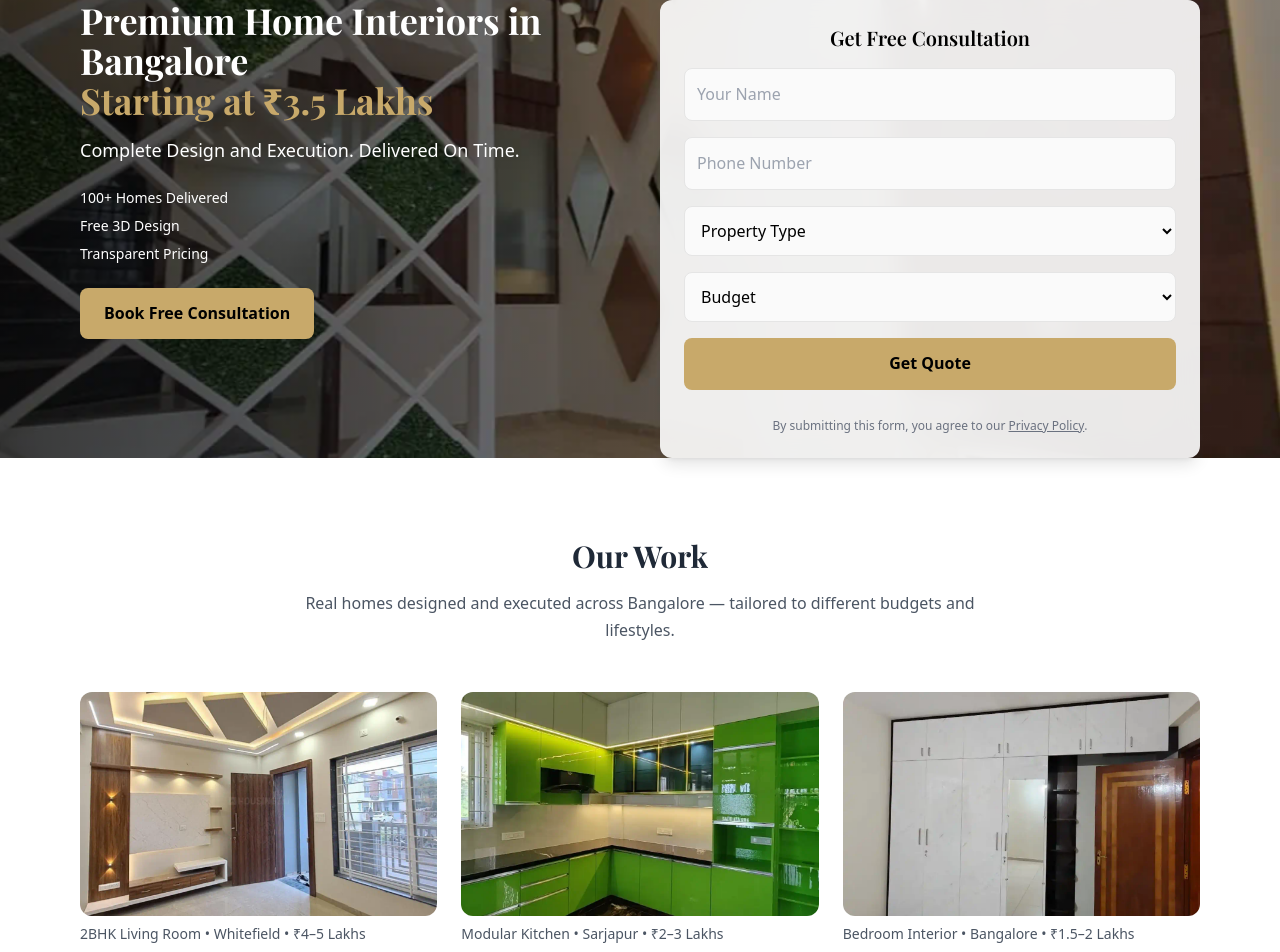
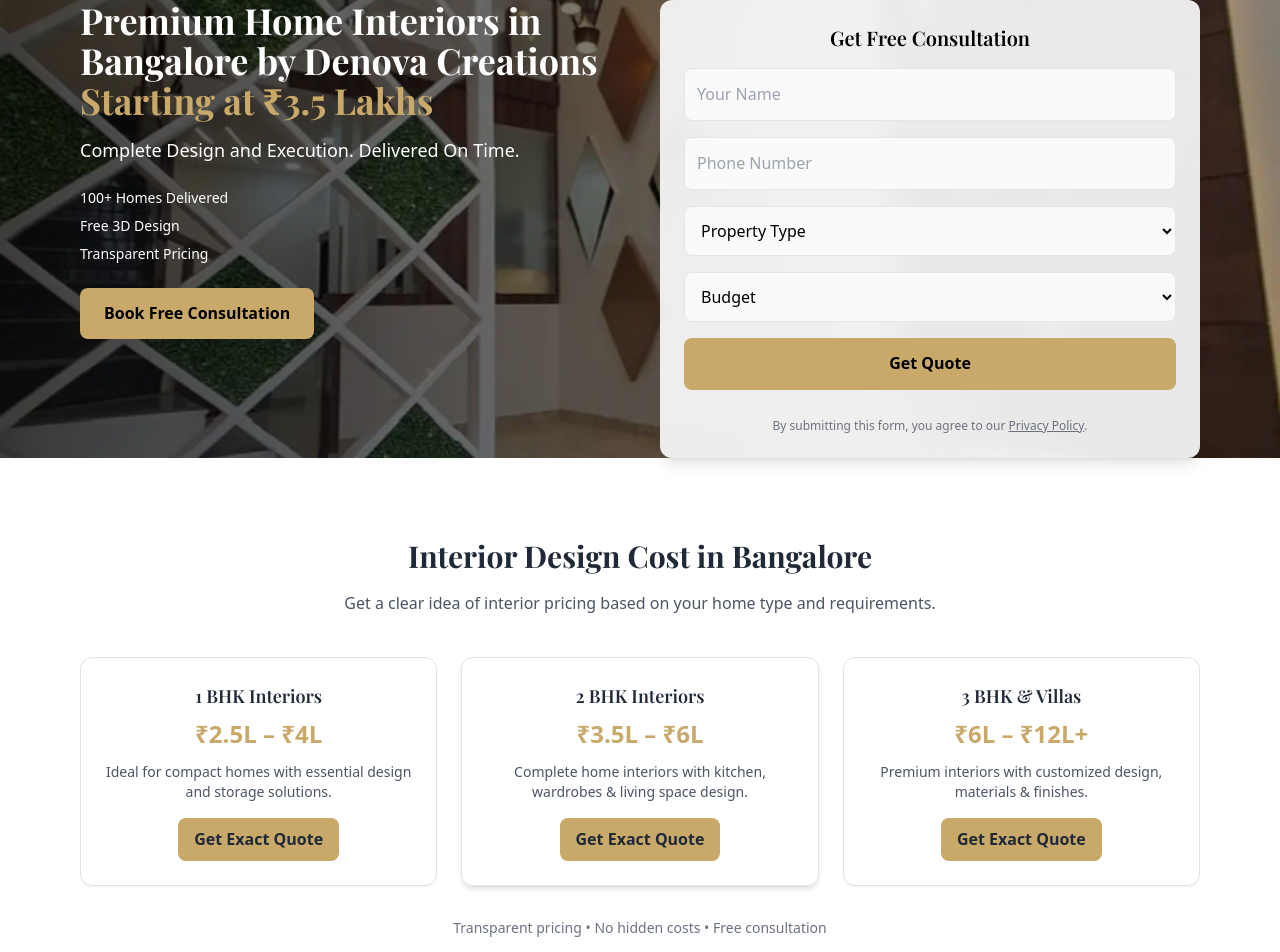
Before and after one commit to deepuv-hub/Denova_Interiors_Website, a React (Create React App) app in the folder frontend/: page /lp/interior-design-bangalore in a window 1280 px wide. Shown: the top 952 px of the page. Built offline with nearby package versions, Linux system fonts and the light colour scheme.

Commit message:
Added high-converting pricing section without performance impact

```diff
--- a/frontend/src/pages/AdsLanding.jsx
+++ b/frontend/src/pages/AdsLanding.jsx
@@ -99,7 +99,7 @@ const AdsLanding = () => {
 
           <div>
             <h1 className="text-4xl font-bold">
-              Premium Home Interiors in Bangalore
+              Premium Home Interiors in Bangalore by Denova Creations
               <span className="block text-[#C8A96A]">
                 Starting at ₹3.5 Lakhs
               </span>
@@ -165,6 +165,75 @@ const AdsLanding = () => {
           </form>
         </div>
       </section>
+
+      {/* PRICING SECTION */}
+<section className="py-20 bg-white">
+  <div className="max-w-6xl mx-auto px-4 text-center">
+
+    <h2 className="text-3xl font-bold mb-4">
+      Interior Design Cost in Bangalore
+    </h2>
+
+    <p className="text-gray-600 mb-10 max-w-2xl mx-auto">
+      Get a clear idea of interior pricing based on your home type and requirements.
+    </p>
+
+    <div className="grid md:grid-cols-3 gap-6">
+
+      {/* CARD 1 */}
+      <div className="border rounded-xl p-6 shadow-sm hover:shadow-md transition">
+        <h3 className="font-semibold text-lg mb-2">1 BHK Interiors</h3>
+        <p className="text-2xl font-bold text-[#C8A96A] mb-3">₹2.5L – ₹4L</p>
+        <p className="text-sm text-gray-600 mb-4">
+          Ideal for compact homes with essential design and storage solutions.
+        </p>
+        <button
+          onClick={scrollToForm}
+          className="bg-[#C8A96A] px-4 py-2 rounded-lg font-semibold"
+        >
+          Get Exact Quote
+        </button>
+      </div>
+
+      {/* CARD 2 */}
+      <div className="border rounded-xl p-6 shadow-md">
+        <h3 className="font-semibold text-lg mb-2">2 BHK Interiors</h3>
+        <p className="text-2xl font-bold text-[#C8A96A] mb-3">₹3.5L – ₹6L</p>
+        <p className="text-sm text-gray-600 mb-4">
+          Complete home interiors with kitchen, wardrobes & living space design.
+        </p>
+        <button
+          onClick={scrollToForm}
+          className="bg-[#C8A96A] px-4 py-2 rounded-lg font-semibold"
+        >
+          Get Exact Quote
+        </button>
+      </div>
+
+      {/* CARD 3 */}
+      <div className="border rounded-xl p-6 shadow-sm hover:shadow-md transition">
+        <h3 className="font-semibold text-lg mb-2">3 BHK & Villas</h3>
+        <p className="text-2xl font-bold text-[#C8A96A] mb-3">₹6L – ₹12L+</p>
+        <p className="text-sm text-gray-600 mb-4">
+          Premium interiors with customized design, materials & finishes.
+        </p>
+        <button
+          onClick={scrollToForm}
+          className="bg-[#C8A96A] px-4 py-2 rounded-lg font-semibold"
+        >
+          Get Exact Quote
+        </button>
+      </div>
+
+    </div>
+
+    {/* TRUST LINE */}
+    <p className="text-sm text-gray-500 mt-8">
+      Transparent pricing • No hidden costs • Free consultation
+    </p>
+
+  </div>
+</section>
 
       {/* SHOWCASE */}
 <section className="py-20 max-w-6xl mx-auto px-4">
```
